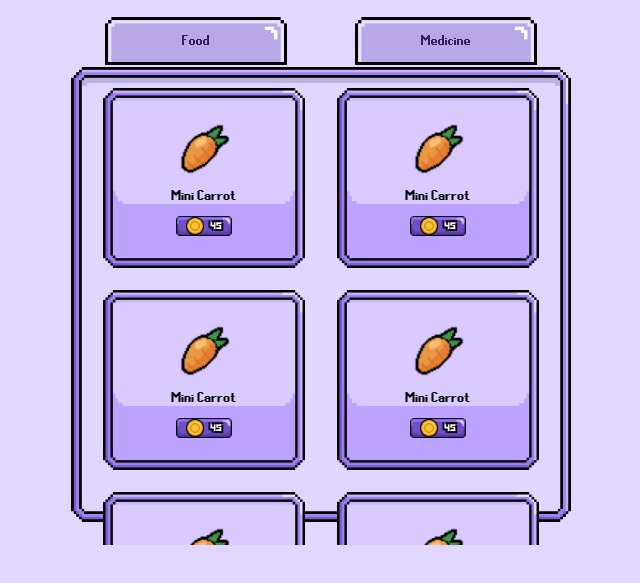
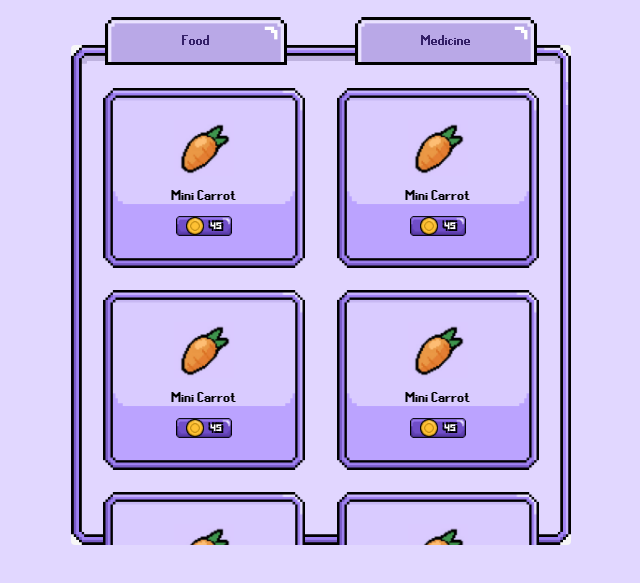
Before and after one commit to Axel-Meyrek/LAYOUTS, a website: page components/shop.html in a window 1280 px wide. Shown: the part 111-694 px from the top of the page, without its empty margins (319-959 px from the left). Drawn offline with Linux system fonts and the light colour scheme.

Commit message:
Remove Files

```diff
--- a/css/shop.css
+++ b/css/shop.css
@@ -89,7 +89,7 @@ img {
     align-items: center;
     overflow: hidden;
     overflow-y: scroll;
-    background-image: url("../img/Store\ Background\ Frame.png");
+    background-image: url("../img/Store\ Background\ Frame.jpeg");
     background-position: center;
     background-size: contain;
     aspect-ratio: 1/1;
```
Also changed, not shown: index.html (+0 -4 lines), index.js (deleted, +0 -11 lines), css/index.css (deleted), img/Store Background Frame.jpeg (added).
